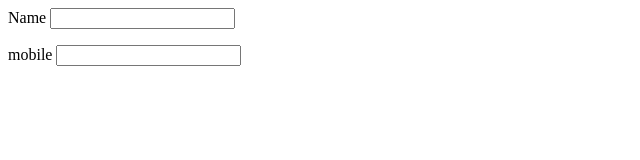
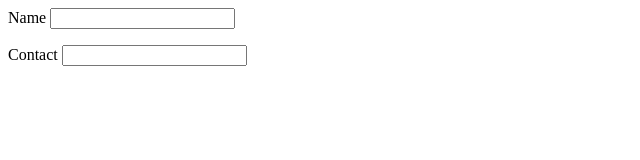
Before and after one commit to arjundas010416/webdevelopment, a plain HTML site: page index.html in a window 1280 px wide. Shown: the full height of the page, 0-640 px from the left. Drawn offline with Linux system fonts and the light colour scheme.

Commit message:
Update index.html

```diff
--- a/index.html
+++ b/index.html
@@ -10,7 +10,7 @@
     <label>Name</label>
     <input type="name" id="name"   onkeyup="validate()" ><br>
     <p id="message"></p>
-    <label>mobile</label>
+    <label>Contact</label>
     <input type="text"><br>
 
 
```
